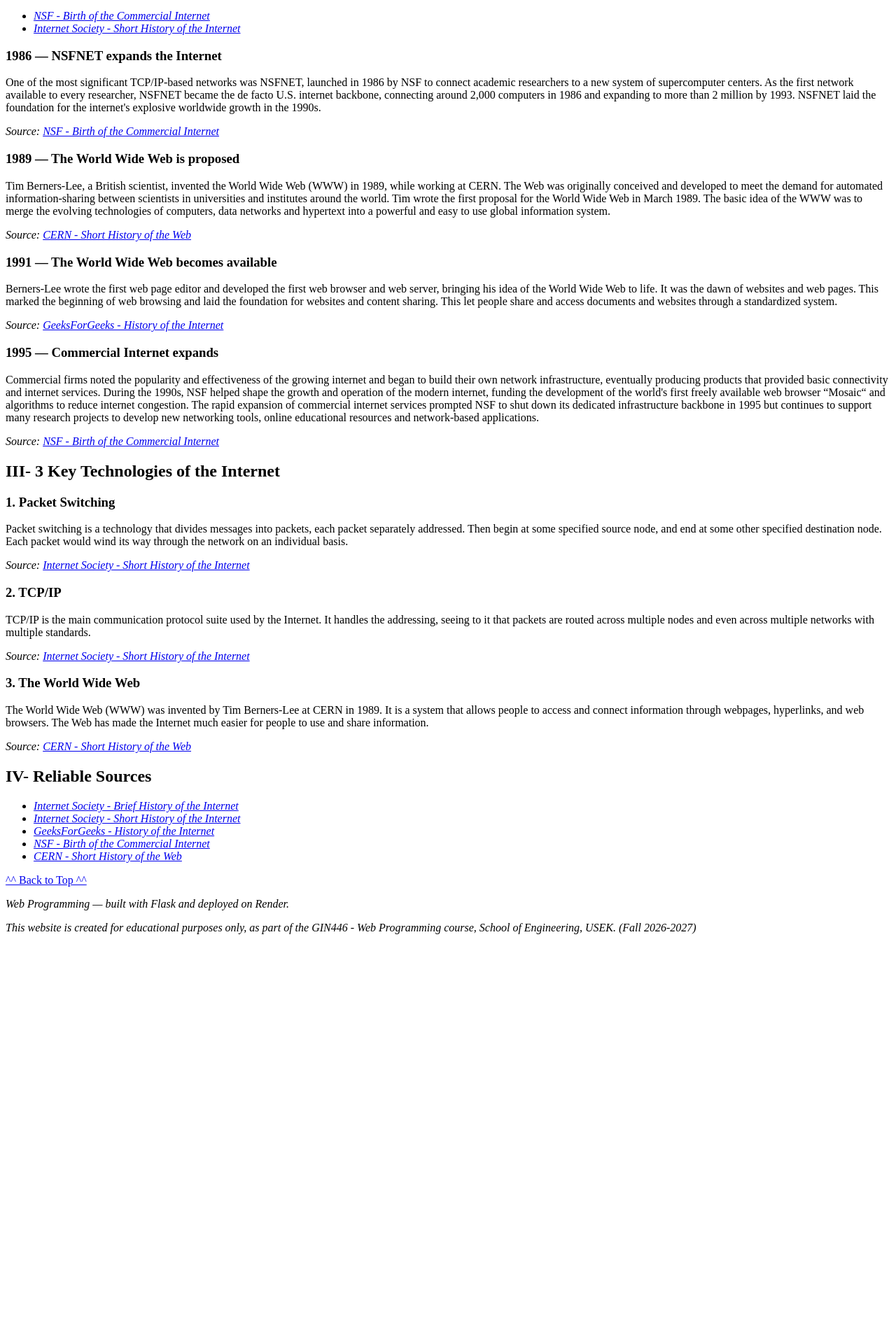
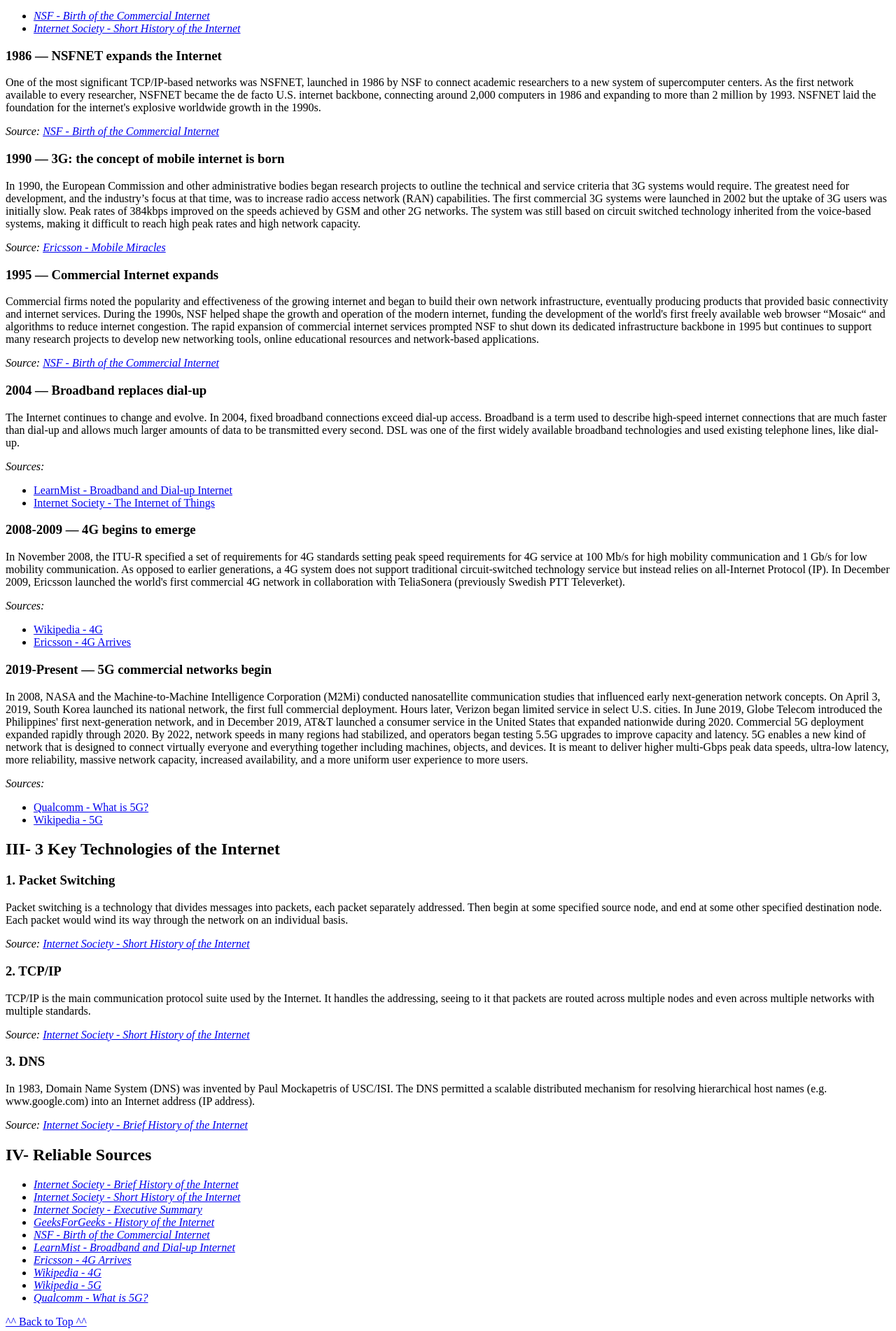
Before and after one commit to Andoud123/web-programming-site, a Flask app: page /internet-history in a window 1280 px wide. Shown: the part 967-2869 px from the top of the page at 70% size. Before the commit the page ends 2302 px from the top, so only its background shows below. Run offline with Flask 3, Linux system fonts and the light colour scheme.

Commit message:
Part 1: Build the structure with Jinja

```diff
--- a/templates/internet-history.html
+++ b/templates/internet-history.html
@@ -53,17 +53,38 @@
                 <p>One of the most significant TCP/IP-based networks was NSFNET, launched in 1986 by NSF to connect academic researchers to a new system of supercomputer centers. As the first network available to every researcher, NSFNET became the de facto U.S. internet backbone, connecting around 2,000 computers in 1986 and expanding to more than 2 million by 1993. NSFNET laid the foundation for the internet's explosive worldwide growth in the 1990s.</p>
                 <em>Source: <a href="https://www.nsf.gov/impacts/internet">NSF - Birth of the Commercial Internet</a></em>
 
-            <h3>1989 — The World Wide Web is proposed</h3>
-                <p>Tim Berners-Lee, a British scientist, invented the World Wide Web (WWW) in 1989, while working at CERN. The Web was originally conceived and developed to meet the demand for automated information-sharing between scientists in universities and institutes around the world. Tim wrote the first proposal for the World Wide Web in March 1989. The basic idea of the WWW was to merge the evolving technologies of computers, data networks and hypertext into a powerful and easy to use global information system.</p>
-                <em>Source: <a href="https://home.cern/science/computing/the-birth-of-the-web/short-history-web/">CERN - Short History of the Web</a></em>
-
-            <h3>1991 — The World Wide Web becomes available</h3>
-                <p>Berners-Lee wrote the first web page editor and developed the first web browser and web server, bringing his idea of the World Wide Web to life. It was the dawn of websites and web pages. This marked the beginning of web browsing and laid the foundation for websites and content sharing. This let people share and access documents and websites through a standardized system.</p>
-                <em>Source: <a href="https://www.geeksforgeeks.org/websites-apps/history-of-internet/">GeeksForGeeks - History of the Internet</a></em>
+            <h3>1990 — 3G: the concept of mobile internet is born</h3>
+                <p>In 1990, the European Commission and other administrative bodies began research projects to outline the technical and service criteria that 3G systems would require. The greatest need for development, and the industry’s focus at that time, was to increase radio access network (RAN) capabilities. The first commercial 3G systems were launched in 2002 but the uptake of 3G users was initially slow. Peak rates of 384kbps improved on the speeds achieved by GSM and other 2G networks. The system was still based on circuit switched technology inherited from the voice-based systems, making it difficult to reach high peak rates and high network capacity.</p>
+                <em>Source: <a href="https://www.ericsson.com/en/reports-and-papers/ericsson-technology-review/articles/mobile-miracles">Ericsson - Mobile Miracles</a></em>
 
             <h3>1995 — Commercial Internet expands</h3>
                 <p>Commercial firms noted the popularity and effectiveness of the growing internet and began to build their own network infrastructure, eventually producing products that provided basic connectivity and internet services. During the 1990s, NSF helped shape the growth and operation of the modern internet, funding the development of the world's first freely available web browser “Mosaic“ and algorithms to reduce internet congestion. The rapid expansion of commercial internet services prompted NSF to shut down its dedicated infrastructure backbone in 1995 but continues to support many research projects to develop new networking tools, online educational resources and network-based applications.</p>
                 <em>Source: <a href="https://www.nsf.gov/impacts/internet">NSF - Birth of the Commercial Internet</a></em>
+
+            <h3>2004 — Broadband replaces dial-up</h3>
+                <p>The Internet continues to change and evolve. In 2004, fixed broadband connections exceed dial-up access. Broadband is a term used to describe high-speed internet connections that are much faster than dial-up and allows much larger amounts of data to be transmitted every second. DSL was one of the first widely available broadband technologies and used existing telephone lines, like dial-up.</p>
+                <em>Sources:</em>
+                    <ul>
+                        <li><a href="https://www.learnmist.com/computer-science/internet-history/broad-band-and-dial-up-internet/">LearnMist - Broadband and Dial-up Internet</a></li>
+                        <li><a href="https://www.internetsociety.org/wp-content/uploads/2017/08/IS_ExSummary_30may.pdf">Internet Society - The Internet of Things</a></li>
+                    </ul>
+
+            <h3>2008-2009 — 4G begins to emerge</h3>
+                <p>In November 2008, the ITU-R specified a set of requirements for 4G standards setting peak speed requirements for 4G service at 100 Mb/s for high mobility communication and 1 Gb/s for low mobility communication. As opposed to earlier generations, a 4G system does not support traditional circuit-switched technology service but instead relies on all-Internet Protocol (IP). In December 2009, Ericsson launched the world's first commercial 4G network in collaboration with TeliaSonera (previously Swedish PTT Televerket).</p>
+                <em>Sources:</em>
+                    <ul>
+                        <li><a href="https://en.wikipedia.org/wiki/4G">Wikipedia - 4G</a></li>
+                        <li><a href="https://www.ericsson.com/en/about-us/history/company/timeline-placeholder/timeline-2010-4g-arrives">Ericsson - 4G Arrives</a></li>
+                    </ul>
+
+                    <h3>2019-Present — 5G commercial networks begin</h3>
+                        <p>In 2008, NASA and the Machine-to-Machine Intelligence Corporation (M2Mi) conducted nanosatellite communication studies that influenced early next-generation network concepts. On April 3, 2019, South Korea launched its national network, the first full commercial deployment. Hours later, Verizon began limited service in select U.S. cities. In June 2019, Globe Telecom introduced the Philippines' first next-generation network, and in December 2019, AT&T launched a consumer service in the United States that expanded nationwide during 2020. Commercial 5G deployment expanded rapidly through 2020. By 2022, network speeds in many regions had stabilized, and operators began testing 5.5G upgrades to improve capacity and latency. 5G enables a new kind of network that is designed to connect virtually everyone and everything together including machines, objects, and devices.
+                        It is meant to deliver higher multi-Gbps peak data speeds, ultra-low latency, more reliability, massive network capacity, increased availability, and a more uniform user experience to more users.</p>
+                        <em>Sources:</em>
+                            <ul>
+                                <li><a href="https://www.qualcomm.com/5g/what-is-5g">Qualcomm - What is 5G?</a></li>
+                                <li><a href="https://en.wikipedia.org/wiki/5G">Wikipedia - 5G</a></li>
+                            </ul>
 
         <h2 id="keytech">III- 3 Key Technologies of the Internet</h2>
 
@@ -75,19 +96,23 @@
                 <p>TCP/IP is the main communication protocol suite used by the Internet. It handles the addressing, seeing to it that packets are routed across multiple nodes and even across multiple networks with multiple standards.</p>
                 <em>Source: <a href="https://www.internetsociety.org/internet/history-internet/short-history-of-the-internet/">Internet Society - Short History of the Internet</a></em>
 
-            <h3>3. The World Wide Web</h3>
-                <p>The World Wide Web (WWW) was invented by Tim Berners-Lee at CERN in 1989. It is a system that allows people to access and connect information through webpages, hyperlinks, and web browsers. The Web has made the Internet much easier for people to use and share information.</p>
-                <em>Source: <a href="https://home.cern/science/computing/the-birth-of-the-web/short-history-web/">CERN - Short History of the Web</a></em>
+            <h3>3. DNS</h3>
+                <p>In 1983, Domain Name System (DNS) was invented by Paul Mockapetris of USC/ISI. The DNS permitted a scalable distributed mechanism for resolving hierarchical host names (e.g. www.google.com) into an Internet address (IP address).</p>
+                <em>Source: <a href="https://www.internetsociety.org/internet/history-internet/brief-history-internet/">Internet Society - Brief History of the Internet</a></em>
 
         <h2 id="relsrc">IV- Reliable Sources</h2>
             <ul>
                 <li><em><a href="https://www.internetsociety.org/internet/history-internet/brief-history-internet/">Internet Society - Brief History of the Internet</a></em></li>
                 <li><em><a href="https://www.internetsociety.org/internet/history-internet/short-history-of-the-internet/">Internet Society - Short History of the Internet</a></em></li>
+                <li><em><a href="https://www.internetsociety.org/wp-content/uploads/2017/08/IS_ExSummary_30may.pdf">Internet Society - Executive Summary</a></em></li>
                 <li><em><a href="https://www.geeksforgeeks.org/websites-apps/history-of-internet/">GeeksForGeeks - History of the Internet</a></em></li>
                 <li><em><a href="https://www.nsf.gov/impacts/internet">NSF - Birth of the Commercial Internet</a></em></li>
-                <li><em><a href="https://home.cern/science/computing/the-birth-of-the-web/short-history-web/">CERN - Short History of the Web</a></em></li>
+                <li><em><a href="https://www.learnmist.com/computer-science/internet-history/broad-band-and-dial-up-internet/">LearnMist - Broadband and Dial-up Internet</a></em></li>
+                <li><em><a href="https://www.ericsson.com/en/about-us/history/company/timeline-placeholder/timeline-2010-4g-arrives">Ericsson - 4G Arrives</a></em></li>
+                <li><em><a href="https://en.wikipedia.org/wiki/4G">Wikipedia - 4G</a></em></li>
+                <li><em><a href="https://en.wikipedia.org/wiki/5G">Wikipedia - 5G</a></em></li>
+                <li><em><a href="https://www.qualcomm.com/5g/what-is-5g">Qualcomm - What is 5G?</a></em></li>
             </ul>
-
         <a href="#title">^^ Back to Top ^^</a>
     {% endblock %}
 
```
